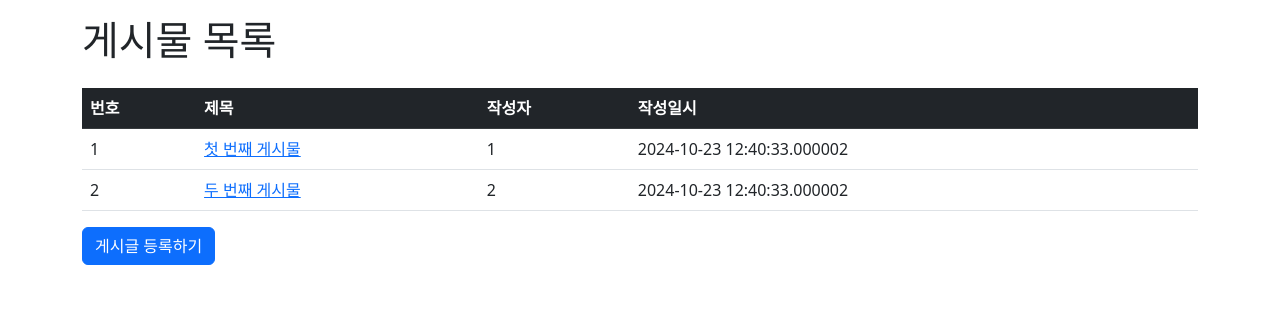
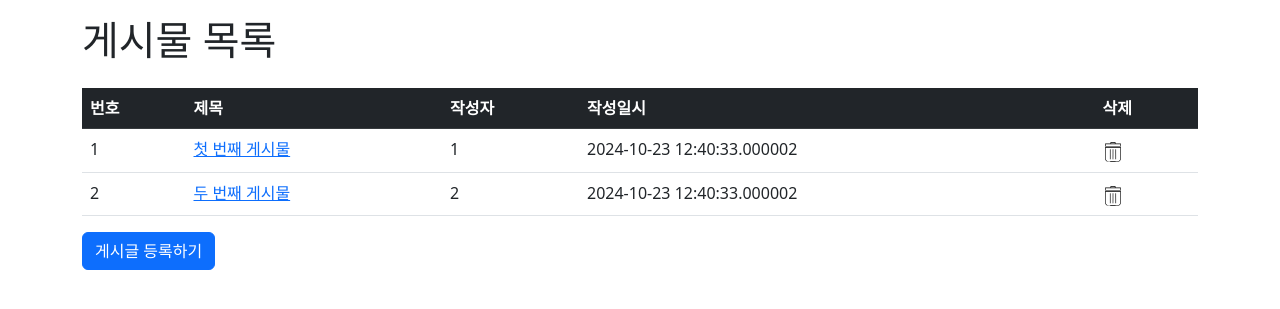
Before and after one commit to TakSung/web-board, a Flask app: page /post in a window 1280 px wide. Shown: the top 309 px of the page. Run offline with Flask 2, Linux system fonts and the light colour scheme.

Commit message:
1030 삭제 이모티콘 추가

```diff
--- a/main.py
+++ b/main.py
@@ -28,6 +28,15 @@ class User:
     account:str
     name:str
     pw:str
+
+@dataclass
+class Comment:
+    id:int
+    post_id:int
+    content:str
+    user_id:str
+    create_time:datetime = datetime.now()
+    update_time:datetime = datetime.now()
 
 # 샘플 데이터
 posts = [
--- a/templates/post_list.html
+++ b/templates/post_list.html
@@ -19,6 +19,7 @@
                 <th>제목</th>
                 <th>작성자</th>
                 <th>작성일시</th>
+                <th>삭제</th>
             </tr>
             </thead>
             <tbody>
@@ -30,6 +31,15 @@
                 </td>
                 <td>{{ post.user_id }}</td>
                 <td>{{ post.create_time }}</td>
+                <td>
+                    <form action="" method="POST" style="display:inline;">
+                        <button type="submit" class="btn btn-link p-0" onclick="return confirm('정말 삭제하시겠습니까?');">
+                            <span class="text-danger">
+                                <img src="{{ url_for('static', filename='delete.svg') }}" alt="삭제" style="width: 20px; height: 20px;">
+                            </span>
+                        </button>
+                    </form>
+                </td>
             </tr>
             {% endfor %}
             </tbody>
```
Also changed, not shown: 할일/20241030.md (added, +8 -0 lines), docs/20241030 자료구조.md (added), static/delete.svg (added), 1 other file.
